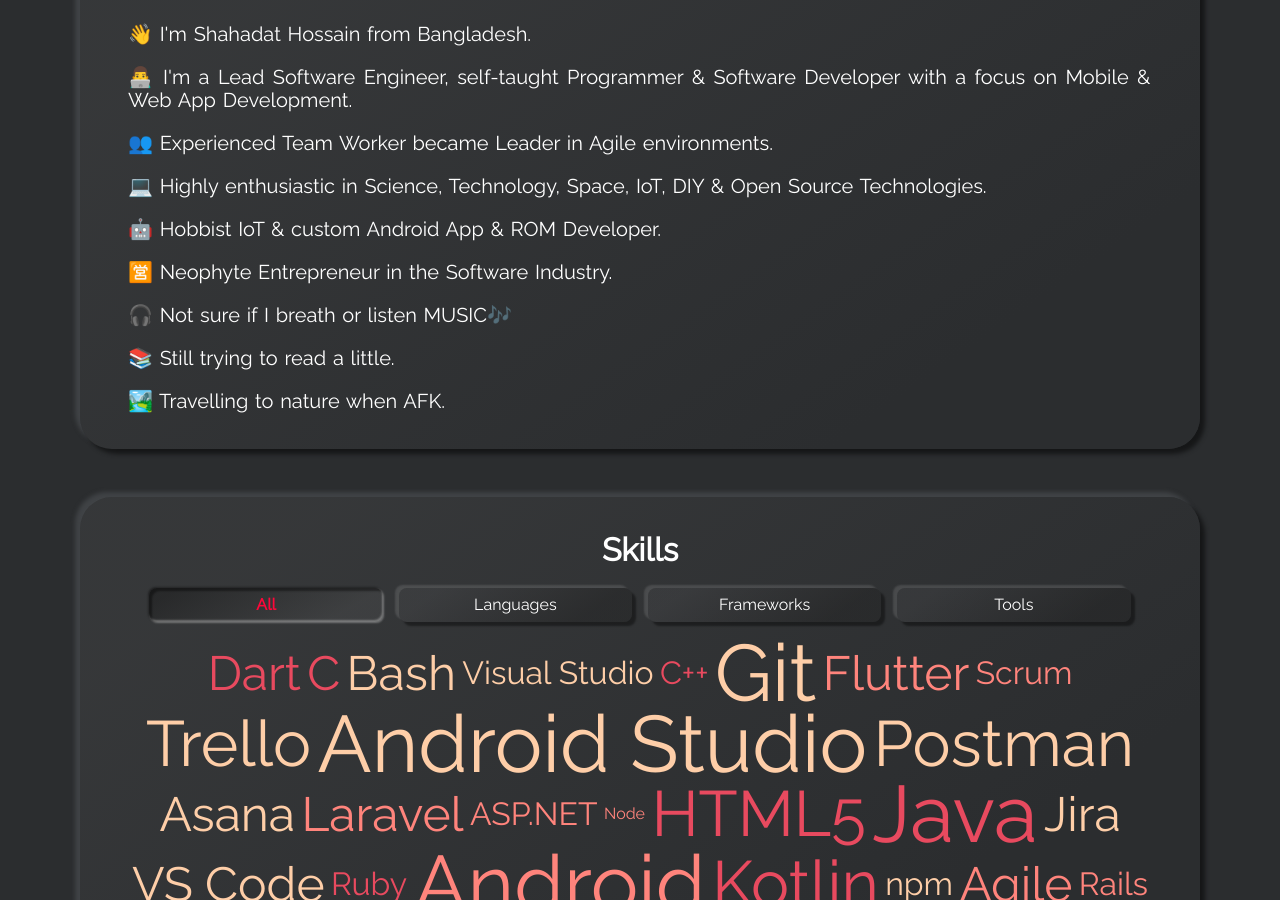
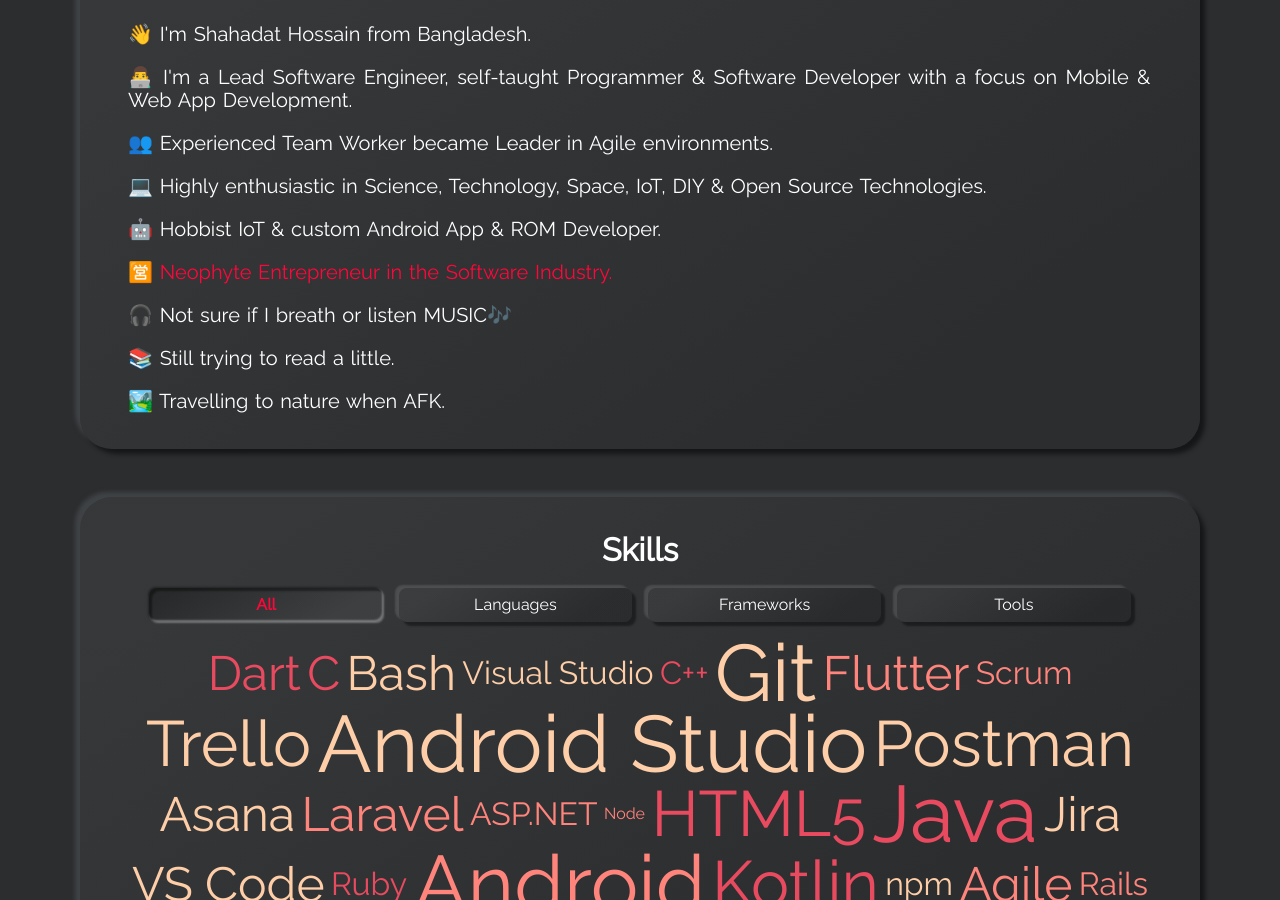
Before and after one commit to writeshahadat/writeshahadat.github.io, a Jekyll site: the page built from index.html, in a window 1280 px wide and 900 px high, scrolled down 1128 px. Built offline with Jekyll 4.4.1, drawn with Linux system fonts in a browser that asks for light colours; part of the change alters nothing that is shown.

```diff
--- a/_includes/section-aboutme.html
+++ b/_includes/section-aboutme.html
@@ -15,7 +15,7 @@
   🤖 Hobbist IoT & custom Android App & ROM Developer.
 </p>
 <p class="description" data-aos="fade-left">
-  🈺 Neophyte Entrepreneur in the Software Industry.
+  🈺 <a href="https://kalpurush.com.bd/">Neophyte Entrepreneur in the Software Industry.</a>
 </p>
 <p class="description" data-aos="fade-right">
   🎧 Not sure if I breath or listen MUSIC🎶
```
